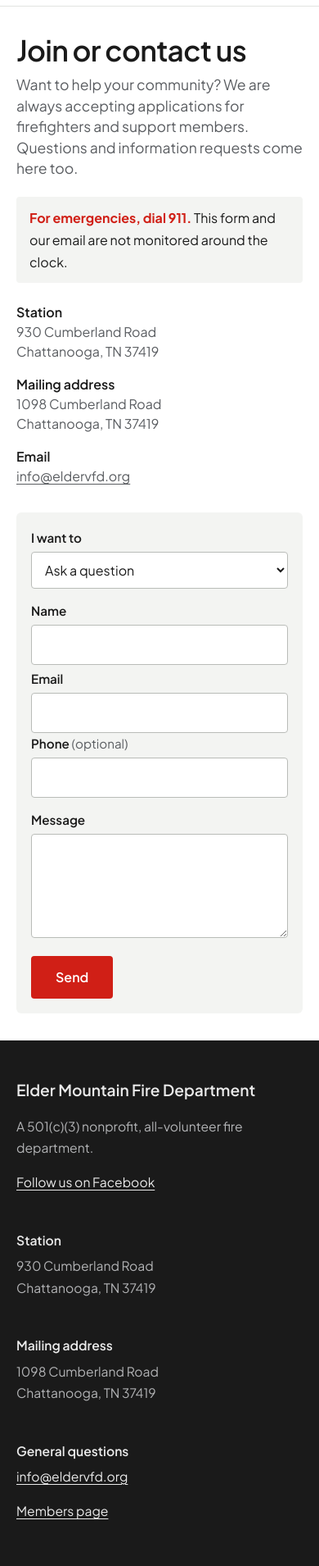
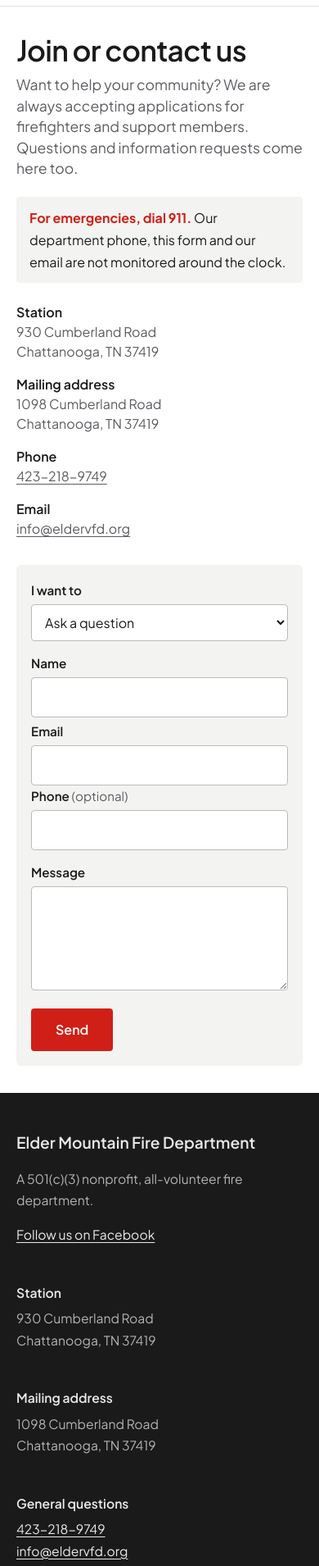
Before and after one commit to Elder-Mountain-Fire-Department/elder-mountain-fire-department.github.io, an Eleventy site: page src/contact.njk in a window 390 px wide. Shown: the part 55-1965 px from the top of the page at 82% size. Built offline with nearby package versions, Linux system fonts and the light colour scheme; Eleventy itself is replaced by a stand-in of ours; files that its build step writes are made by us from their sources.

Commit message:
Add department phone 423-218-9749 to contact page and footer
Co-Authored-By: Claude Opus 5.5 <noreply@anthropic.com>

```diff
--- a/src/_data/site.json
+++ b/src/_data/site.json
@@ -4,6 +4,8 @@
   "tagline": "Volunteering to save lives and property on Elder Mountain, Tennessee",
   "url": "https://eldervfd.org",
   "email": "info@eldervfd.org",
+  "phone": "423-218-9749",
+  "phoneTel": "+14232189749",
   "facebook": "https://www.facebook.com/emvfr",
   "station": {
     "street": "930 Cumberland Road",
--- a/src/_includes/base.njk
+++ b/src/_includes/base.njk
@@ -57,7 +57,7 @@
     </div>
     <div>
       <p class="foot-label">General questions</p>
-      <p><a href="mailto:{{ site.email }}">{{ site.email }}</a></p>
+      <p><a href="tel:{{ site.phoneTel }}">{{ site.phone }}</a><br><a href="mailto:{{ site.email }}">{{ site.email }}</a></p>
       <p><a href="/emfd-members-page/">Members page</a></p>
     </div>
   </div>
--- a/src/contact.njk
+++ b/src/contact.njk
@@ -8,10 +8,11 @@ permalink: /contact/
   <div class="contact-info">
     <h1>Join or contact us</h1>
     <p class="lede">Want to help your community? We are always accepting applications for firefighters and support members. Questions and information requests come here too.</p>
-    <p class="contact-911"><strong>For emergencies, dial 911.</strong> This form and our email are not monitored around the clock.</p>
+    <p class="contact-911"><strong>For emergencies, dial 911.</strong> Our department phone, this form and our email are not monitored around the clock.</p>
     <dl class="contact-facts">
       <div><dt>Station</dt><dd>{{ site.station.street }}<br>{{ site.station.city }}</dd></div>
       <div><dt>Mailing address</dt><dd>{{ site.mailing.street }}<br>{{ site.mailing.city }}</dd></div>
+      <div><dt>Phone</dt><dd><a href="tel:{{ site.phoneTel }}">{{ site.phone }}</a></dd></div>
       <div><dt>Email</dt><dd><a href="mailto:{{ site.email }}">{{ site.email }}</a></dd></div>
     </dl>
   </div>
--- a/src/css/site.css.njk
+++ b/src/css/site.css.njk
@@ -158,7 +158,6 @@ p, ul { margin: 0 0 1em; }
 .contact-911 { background: var(--mist); padding: 12px 16px; border-radius: 4px; font-size: 1rem; }
 .contact-911 strong { color: var(--red); }
 .contact-facts { display: grid; grid-template-columns: 1fr 1fr; gap: 16px 24px; margin: 24px 0 0; font-size: 1rem; line-height: 1.5; }
-.contact-facts div:last-child { grid-column: span 2; }
 .contact-facts dt { font-weight: 600; }
 .contact-facts dd { margin: 0; color: var(--ink-soft); }
 .contact-form-wrap { background: var(--mist); border-radius: 6px; padding: clamp(18px, 2.4vw, 30px); }
@@ -280,7 +279,6 @@ td.cls-vl, td.cls-l, td.cls-m, td.cls-h, td.cls-vh { font-weight: 700; }
   body { font-size: 1.0625rem; }
   .hero-words { padding-top: 180px; }
   .addr-grid, .foot-grid, .contact-facts, .contact-form .row { grid-template-columns: 1fr; }
-  .contact-facts div:last-child { grid-column: auto; }
   .mosaic { grid-auto-rows: 40vw; }
   .cond { font-size: 0.95rem; }
   .cond tbody th { width: 38%; }
```
